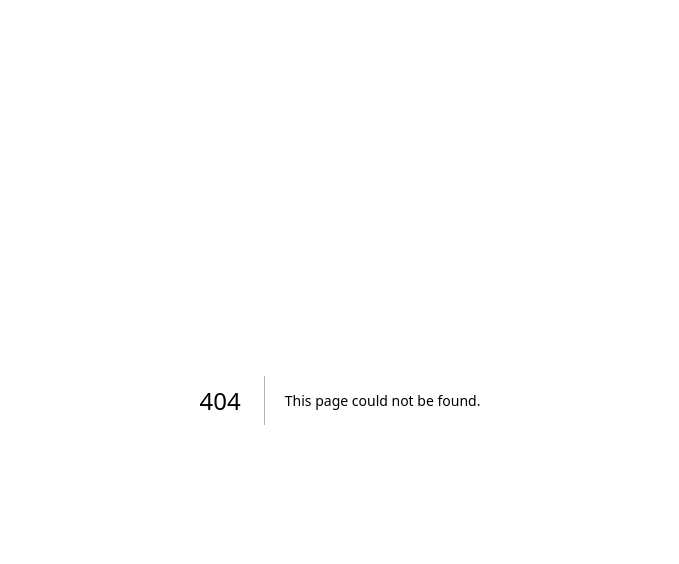
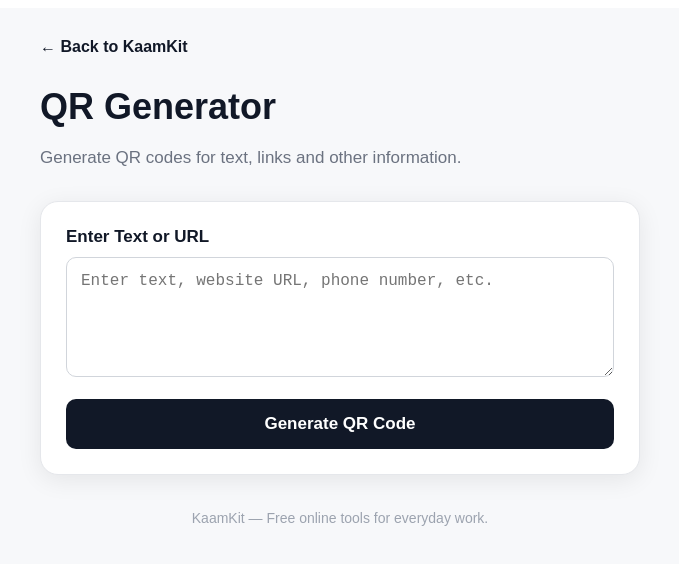
Before and after one commit to kaamkit/Kaamkit, a Next.js app: page /qr-generator in a window 1280 px wide. Before the commit this address had no page. Shown: the top 564 px of the page, without its empty margins (300-979 px from the left). Built offline with nearby package versions, Linux system fonts and the light colour scheme.

Commit message:
Add QR code generator component

```diff
--- /dev/null
+++ b/app/qr-generator/page.js
@@ -0,0 +1,217 @@
+"use client";
+
+import { useState } from "react";
+
+export default function QRGenerator() {
+  const [text, setText] = useState("");
+  const [qrUrl, setQrUrl] = useState("");
+
+  const generateQR = () => {
+    if (!text.trim()) {
+      alert("Please enter text or a URL first.");
+      return;
+    }
+
+    const encodedText = encodeURIComponent(text.trim());
+
+    const url = `https://api.qrserver.com/v1/create-qr-code/?size=400x400&margin=10&data=${encodedText}`;
+
+    setQrUrl(url);
+  };
+
+  const clearQR = () => {
+    setText("");
+    setQrUrl("");
+  };
+
+  return (
+    <main style={styles.main}>
+      <div style={styles.container}>
+        <a href="/" style={styles.back}>
+          ← Back to KaamKit
+        </a>
+
+        <h1 style={styles.title}>QR Generator</h1>
+
+        <p style={styles.subtitle}>
+          Generate QR codes for text, links and other information.
+        </p>
+
+        <div style={styles.card}>
+          <label style={styles.label}>
+            Enter Text or URL
+          </label>
+
+          <textarea
+            value={text}
+            onChange={(e) => setText(e.target.value)}
+            placeholder="Enter text, website URL, phone number, etc."
+            style={styles.textarea}
+            rows={5}
+          />
+
+          <button onClick={generateQR} style={styles.generateButton}>
+            Generate QR Code
+          </button>
+
+          {qrUrl && (
+            <div style={styles.result}>
+              <h2 style={styles.resultTitle}>Your QR Code</h2>
+
+              <div style={styles.qrBox}>
+                <img
+                  src={qrUrl}
+                  alt="Generated QR Code"
+                  style={styles.qrImage}
+                />
+              </div>
+
+              <a
+                href={qrUrl}
+                target="_blank"
+                rel="noopener noreferrer"
+                style={styles.downloadButton}
+              >
+                Download QR →
+              </a>
+
+              <button onClick={clearQR} style={styles.clearButton}>
+                Clear
+              </button>
+            </div>
+          )}
+        </div>
+
+        <p style={styles.footer}>
+          KaamKit — Free online tools for everyday work.
+        </p>
+      </div>
+    </main>
+  );
+}
+
+const styles = {
+  main: {
+    minHeight: "100vh",
+    background: "#f7f8fa",
+    padding: "30px 20px",
+    fontFamily: "Arial, sans-serif",
+    color: "#111827",
+  },
+
+  container: {
+    maxWidth: "600px",
+    margin: "0 auto",
+  },
+
+  back: {
+    color: "#111827",
+    textDecoration: "none",
+    fontWeight: "600",
+  },
+
+  title: {
+    fontSize: "36px",
+    margin: "30px 0 10px",
+  },
+
+  subtitle: {
+    color: "#6b7280",
+    fontSize: "17px",
+    marginBottom: "30px",
+    lineHeight: "1.5",
+  },
+
+  card: {
+    background: "#ffffff",
+    padding: "25px",
+    borderRadius: "18px",
+    boxShadow: "0 5px 25px rgba(0,0,0,0.08)",
+    border: "1px solid #e5e7eb",
+  },
+
+  label: {
+    display: "block",
+    fontWeight: "600",
+    marginBottom: "10px",
+    fontSize: "17px",
+  },
+
+  textarea: {
+    width: "100%",
+    boxSizing: "border-box",
+    padding: "14px",
+    borderRadius: "10px",
+    border: "1px solid #d1d5db",
+    fontSize: "16px",
+    resize: "vertical",
+    outline: "none",
+  },
+
+  generateButton: {
+    width: "100%",
+    marginTop: "18px",
+    padding: "15px",
+    borderRadius: "10px",
+    border: "none",
+    background: "#111827",
+    color: "#ffffff",
+    fontSize: "17px",
+    fontWeight: "600",
+    cursor: "pointer",
+  },
+
+  result: {
+    marginTop: "30px",
+    textAlign: "center",
+  },
+
+  resultTitle: {
+    fontSize: "22px",
+    marginBottom: "20px",
+  },
+
+  qrBox: {
+    display: "flex",
+    justifyContent: "center",
+    padding: "15px",
+    background: "#ffffff",
+  },
+
+  qrImage: {
+    width: "280px",
+    maxWidth: "100%",
+    height: "auto",
+    border: "1px solid #e5e7eb",
+    borderRadius: "8px",
+  },
+
+  downloadButton: {
+    display: "block",
+    marginTop: "20px",
+    padding: "14px",
+    borderRadius: "10px",
+    background: "#111827",
+    color: "#ffffff",
+    textDecoration: "none",
+    fontWeight: "600",
+  },
+
+  clearButton: {
+    width: "100%",
+    marginTop: "10px",
+    padding: "13px",
+    borderRadius: "10px",
+    border: "1px solid #d1d5db",
+    background: "#ffffff",
+    color: "#111827",
+    fontWeight: "600",
+  },
+
+  footer: {
+    textAlign: "center",
+    color: "#9ca3af",
+    marginTop: "35px",
+    fontSize: "14px",
+  },
+};
```
